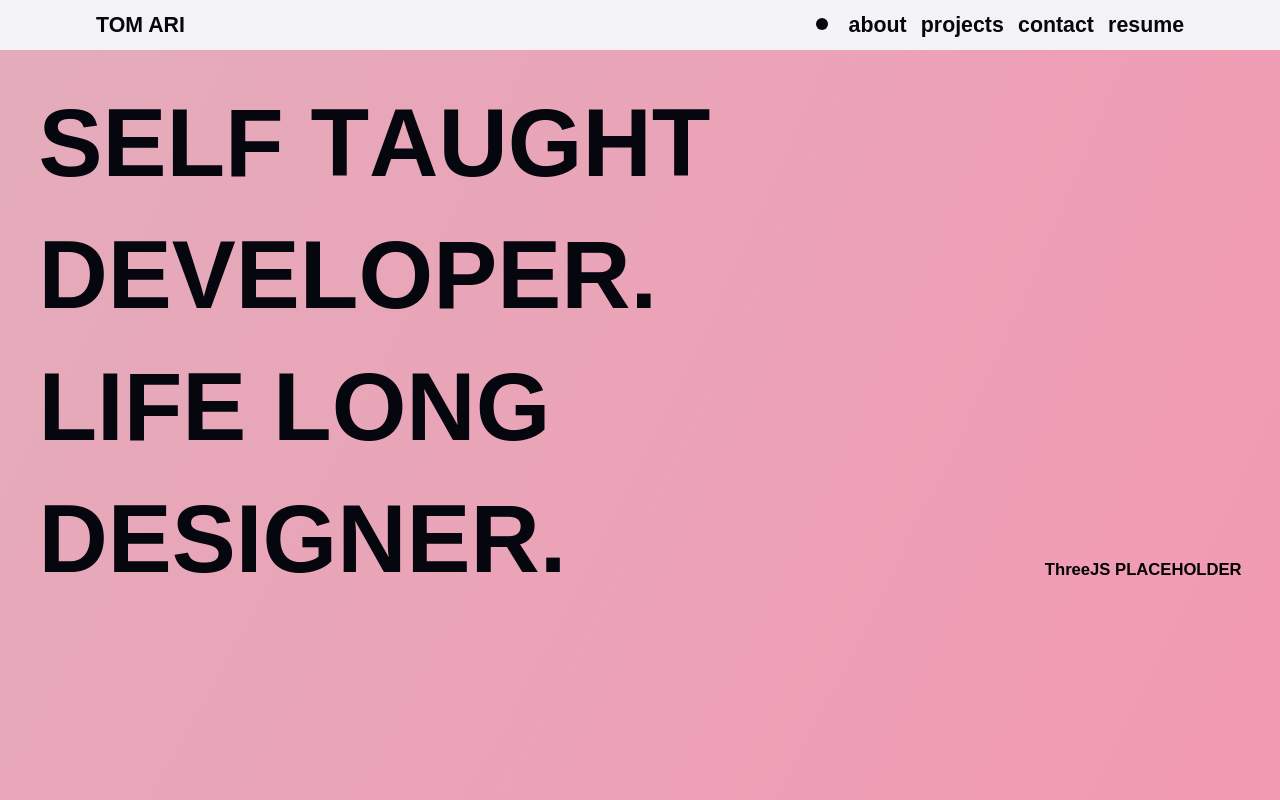
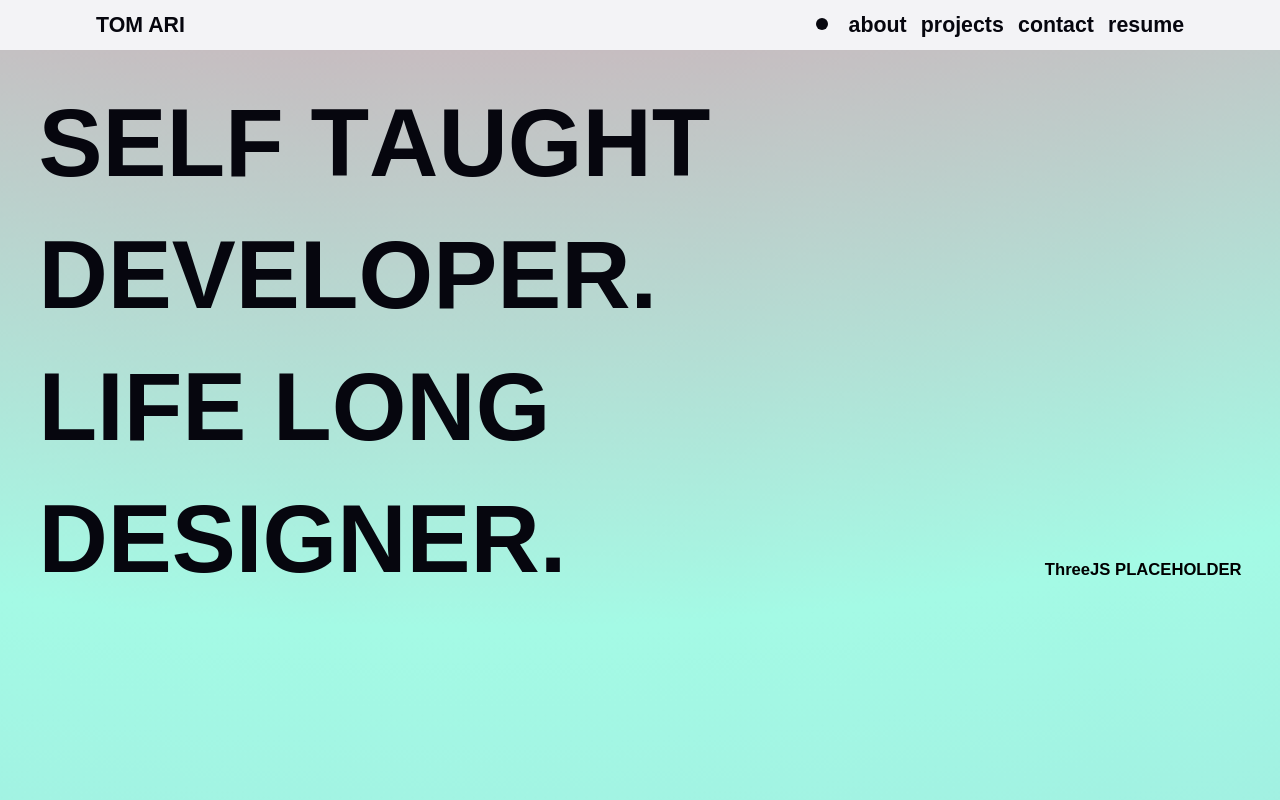
Before and after one commit to tomari3/tomari-perosnal-website, a React (Create React App) app: page / in a window 1280 px wide. Shown: the top 800 px of the page. Built offline with nearby package versions, Linux system fonts and the light colour scheme.

Commit message:
coloredWrapper fixes

```diff
--- a/src/components/Header/Sun.js
+++ b/src/components/Header/Sun.js
@@ -14,18 +14,18 @@ export const Sun = () => {
         cx="12"
         cy="12"
         r="6"
-        mask="url(#moon-mask)"
+        // mask="url(#moon-mask)"
         fill="var(--primary-text)"
       />
       <g class="sun-beams" stroke="var(--primary-text)">
-        <line x1="12" y1="1" x2="12" y2="3" />
-        <line x1="12" y1="21" x2="12" y2="23" />
-        <line x1="4.22" y1="4.22" x2="5.64" y2="5.64" />
-        <line x1="18.36" y1="18.36" x2="19.78" y2="19.78" />
-        <line x1="1" y1="12" x2="3" y2="12" />
-        <line x1="21" y1="12" x2="23" y2="12" />
-        <line x1="4.22" y1="19.78" x2="5.64" y2="18.36" />
-        <line x1="18.36" y1="5.64" x2="19.78" y2="4.22" />
+        <circle cx="12" cy="3" r="1" fill="var(--primary-text)" />
+        <circle cx="18" cy="6" r="1" fill="var(--primary-text)" />
+        <circle cx="21" cy="12" r="1" fill="var(--primary-text)" />
+        <circle cx="18" cy="18" r="1" fill="var(--primary-text)" />
+        <circle cx="12" cy="21" r="1" fill="var(--primary-text)" />
+        <circle cx="5" cy="18" r="1" fill="var(--primary-text)" />
+        <circle cx="3" cy="12" r="1" fill="var(--primary-text)" />
+        <circle cx="6" cy="5" r="1" fill="var(--primary-text)" />
       </g>
     </motion.svg>
   );
--- a/src/components/Home/ColoredWrapper.js
+++ b/src/components/Home/ColoredWrapper.js
@@ -4,7 +4,7 @@ import { Wrapper } from "../../styles/Wrapper";
 const clouds = {
   repeat: Infinity,
   type: "spring",
-  duration: 100,
+  duration: 50,
   stiffness: 10,
   times: [0, 0.2, 0.4, 0.6, 0.8, 1],
 };
--- a/src/styles/Global.js
+++ b/src/styles/Global.js
@@ -14,7 +14,6 @@ export const Global = createGlobalStyle`
   :root {
 
 
-      --default-transition: color 0.3s ease;
 
     font-family: 'Montserrat', sans-serif;
 
@@ -29,6 +28,10 @@ export const Global = createGlobalStyle`
     --gradient-pink2: ${({ theme }) => theme.gradientPink2};;
     --gradient-pink3: ${({ theme }) => theme.gradientPink3};;
 
+    --bg-opacity: ${({ theme }) => theme.bgOpacity}
+
+    --default-transition: color 2s ease;
+
       font-size: ${px2vw(32)};
 
       @media (min-width: 768px) {
--- a/src/styles/HeaderWrapper.js
+++ b/src/styles/HeaderWrapper.js
@@ -9,5 +9,5 @@ export const HeaderWrapper = styled.header`
   align-items: center;
   position: relative;
   max-height: 50px;
-  transition: var(--default-transition);
+  transition: background-color 1s ease;
 `;
--- a/src/styles/Wrapper.js
+++ b/src/styles/Wrapper.js
@@ -1,10 +1,15 @@
 import styled from "styled-components";
 import { motion } from "framer-motion";
 
-const gradient =
-  "radial-gradient(circle,var(--gradient-blue1) 0%, var(--gradient-pink1) 20%, var(--gradient-blue2) 40%, var(--gradient-pink2) 60%, var(--gradient-blue3) 80%,var(--gradient-pink3) 100% );";
-
 export const Wrapper = styled(motion.section)`
-  background: ${gradient};
-  background-size: 1500% 1500%;
+  background: radial-gradient(
+    circle,
+    var(--gradient-pink1) 0%,
+    var(--gradient-pink2) 20%,
+    var(--gradient-pink3) 40%,
+    var(--gradient-blue1) 60%,
+    var(--gradient-blue2) 80%,
+    var(--gradient-blue3) 100%
+  );
+  background-size: 200% 200%;
 `;
```
Lines whose indentation alone changed are shown as unchanged.
